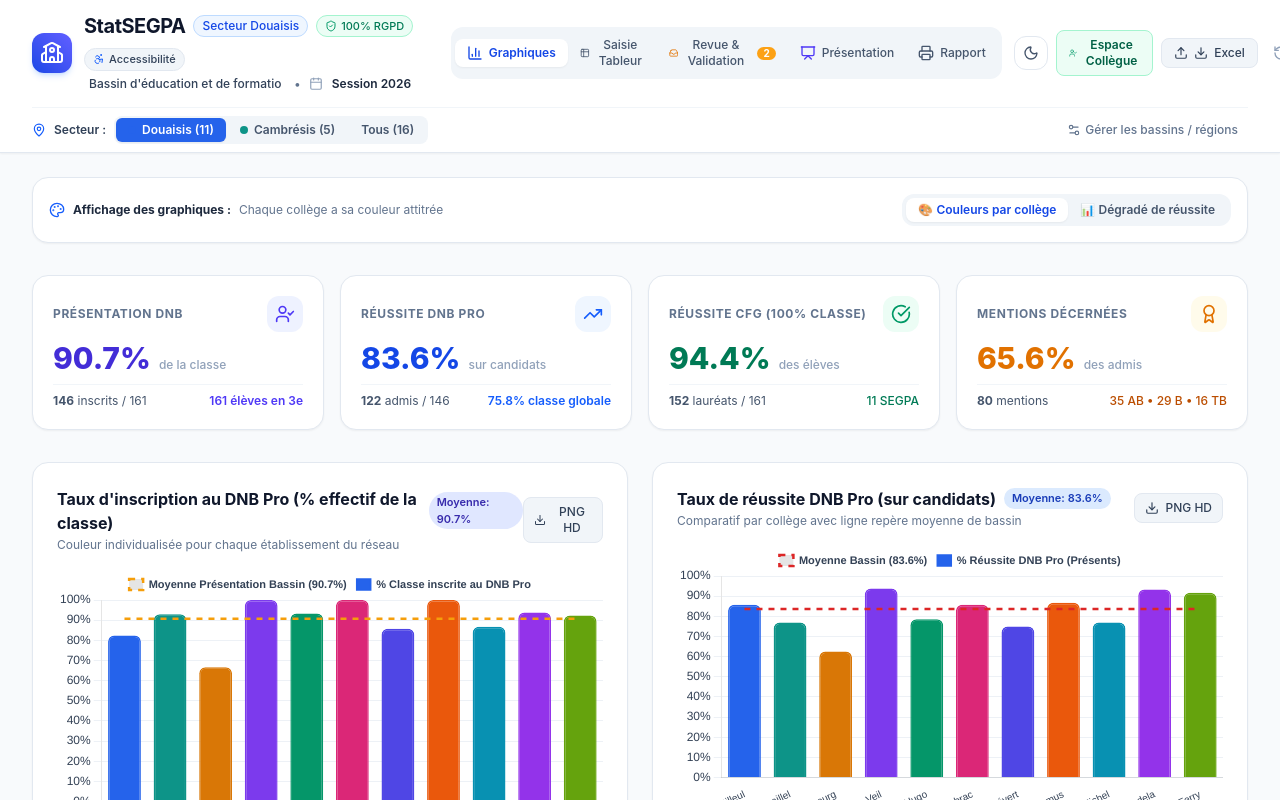
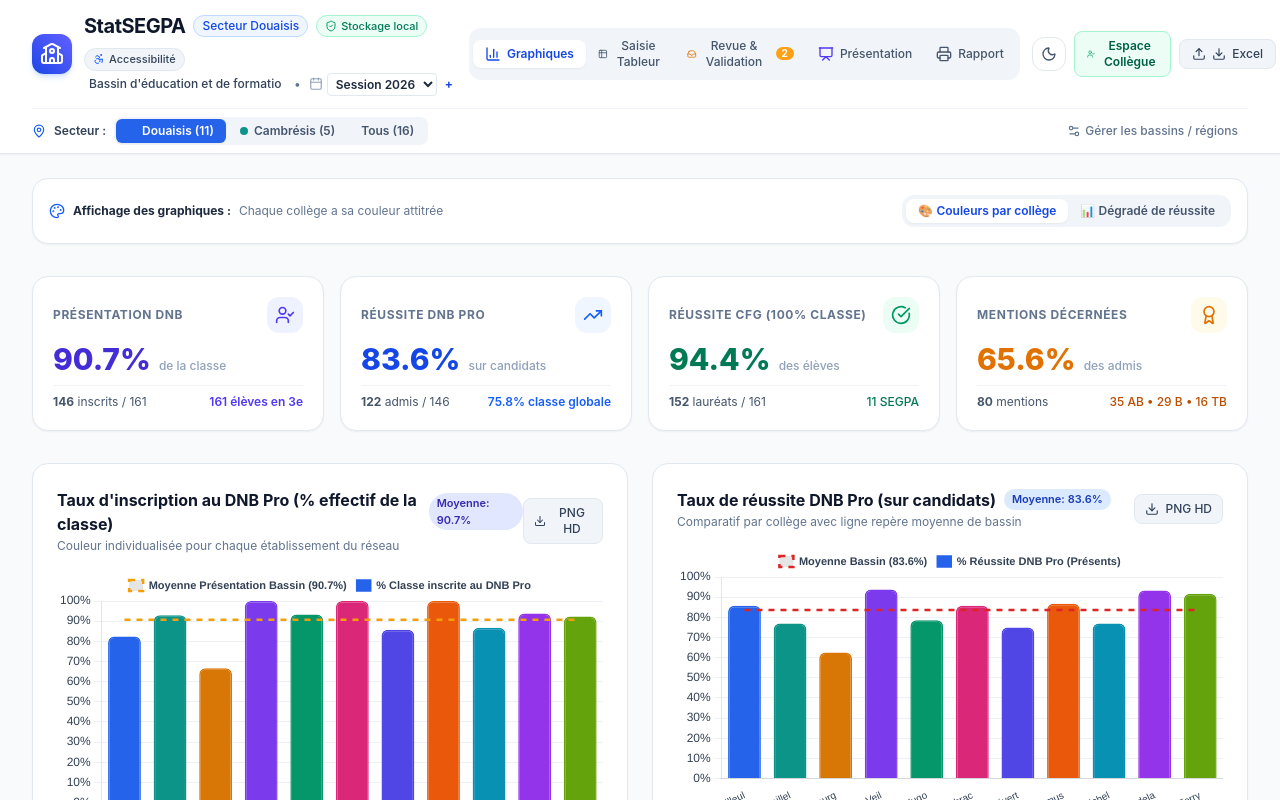
Before and after one commit to gotoo77/segpa_stats, a React (Vite) app: page / in a window 1280 px wide. Shown: the top 800 px of the page. Built offline with nearby package versions, Linux system fonts and the light colour scheme.

Commit message:
feat: separate sessions by year and improve printable report contrast

```diff
--- a/src/App.tsx
+++ b/src/App.tsx
@@ -1,6 +1,6 @@
 import React, { useState, useEffect, useMemo } from 'react';
 import { SessionData, Establishment, ColleagueSubmission, COLLEGE_PALETTE, DEFAULT_REGIONS } from './types';
-import { initialSessionData } from './data/mockData';
+import { initialSessionData, DEFAULT_SESSIONS } from './data/mockData';
 import { Header } from './components/Header';
 import { TableView } from './components/TableView';
 import { DashboardView } from './components/DashboardView';
@@ -14,6 +14,8 @@ import { RegionManageModal } from './components/RegionManageModal';
 import { ShieldCheck, Accessibility } from 'lucide-react';
 
 const STORAGE_KEY = 'statsegpa_session_v1';
+const SESSIONS_KEY = 'statsegpa_sessions_v1';
+const SELECTED_YEAR_KEY = 'statsegpa_selected_year_v1';
 const THEME_KEY = 'statsegpa_theme';
 const BASSIN_KEY = 'statsegpa_bassin_filter';
 
@@ -60,42 +62,55 @@ export const App: React.FC = () => {
     } catch {}
   }, [bassinFilter]);
 
-  // Session
-  const [session, setSession] = useState<SessionData>(() => {
+  // Chaque année possède sa session indépendante. Migration douce depuis l'ancien stockage mono-session.
+  const [sessions, setSessions] = useState<Record<string, SessionData>>(() => {
+    const initial: Record<string, SessionData> = { ...DEFAULT_SESSIONS };
     try {
-      const saved = localStorage.getItem(STORAGE_KEY);
+      const saved = localStorage.getItem(SESSIONS_KEY);
       if (saved) {
         const parsed = JSON.parse(saved);
-        if (parsed && parsed.establishments && parsed.establishments.length > 0) {
-          parsed.establishments = parsed.establishments.map((e: any, idx: number) => ({
-            ...e,
-            bassin: e.bassin || (idx >= 11 ? 'Cambrésis' : 'Douaisis'),
-            effectifClasse: e.effectifClasse ?? e.cfg?.inscrits ?? 14,
-            color: e.color || COLLEGE_PALETTE[idx % COLLEGE_PALETTE.length],
-          }));
-          return parsed;
+        if (parsed && typeof parsed === 'object' && !Array.isArray(parsed)) {
+          for (const [year, data] of Object.entries(parsed)) {
+            const candidate = data as SessionData;
+            if (/^20\d{2}$/.test(year) && candidate && Array.isArray(candidate.establishments)) initial[year] = candidate;
+          }
+        }
+      } else {
+        const old = localStorage.getItem(STORAGE_KEY);
+        if (old) {
+          const candidate: SessionData = JSON.parse(old);
+          if (Array.isArray(candidate?.establishments)) {
+            const year = candidate.year.match(/20\d{2}/)?.[0] || '2026';
+            initial[year] = candidate;
+          }
         }
       }
-    } catch (e) {
-      console.warn('Erreur lors du chargement des données locales:', e);
-    }
-    return initialSessionData;
+    } catch (error) { console.warn('Sessions locales illisibles : retour aux exemples.', error); }
+    return initial;
   });
-
+  const [activeYear, setActiveYear] = useState(() => {
+    try { const saved = localStorage.getItem(SELECTED_YEAR_KEY); if (saved && sessions[saved]) return saved; } catch {}
+    return '2026';
+  });
+  const session = sessions[activeYear] || initialSessionData;
+  const setSession: React.Dispatch<React.SetStateAction<SessionData>> = (value) => {
+    setSessions((prev) => {
+      const current = prev[activeYear] || initialSessionData;
+      const next = typeof value === 'function' ? value(current) : value;
+      return { ...prev, [activeYear]: next };
+    });
+  };
+  useEffect(() => {
+    try { localStorage.setItem(SESSIONS_KEY, JSON.stringify(sessions)); }
+    catch (error) { console.error('Sauvegarde des sessions impossible', error); }
+  }, [sessions]);
+  useEffect(() => { try { localStorage.setItem(SELECTED_YEAR_KEY, activeYear); } catch {} }, [activeYear]);
   const [currentTab, setCurrentTab] = useState<'dashboard' | 'table' | 'review' | 'presentation' | 'print'>('dashboard');
   const [isImportExportOpen, setIsImportExportOpen] = useState(false);
   const [isTeacherFormOpen, setIsTeacherFormOpen] = useState(false);
   const [isRegionManagerOpen, setIsRegionManagerOpen] = useState(false);
   const [editingEstablishment, setEditingEstablishment] = useState<Establishment | null>(null);
 
-  // Sauvegarde automatique dans le LocalStorage
-  useEffect(() => {
-    try {
-      localStorage.setItem(STORAGE_KEY, JSON.stringify(session));
-    } catch (e) {
-      console.error('Erreur lors de la sauvegarde locale:', e);
-    }
-  }, [session]);
 
   // Session filtrée selon le bassin actif (Douaisis, Cambrésis, ou Toute région personnalisée, ou Tous)
   const activeSession = useMemo<SessionData>(() => {
@@ -103,14 +118,36 @@ export const App: React.FC = () => {
     const count = session.establishments.filter((e) => e.bassin === bassinFilter).length;
     return {
       ...session,
-      bassinName: `Bassin ${bassinFilter} (${count} collège${count > 1 ? 's' : ''})`,
+      bassinName: `Bassin d'éducation et de formation SEGPA du ${bassinFilter} (${count} collège${count > 1 ? 's' : ''})`,
       establishments: session.establishments.filter((e) => e.bassin === bassinFilter),
     };
   }, [session, bassinFilter]);
 
+  const handleCreateYear = () => {
+    const value = window.prompt('Année de la nouvelle session (ex. 2027) :');
+    if (value === null) return;
+    const year = value.trim();
+    if (!/^20\d{2}$/.test(year)) { alert('Indiquez une année de quatre chiffres commençant par 20.'); return; }
+    if (sessions[year]) { setActiveYear(year); return; }
+    const newSession: SessionData = {
+      id: `session-${year}`, year: `Session ${year}`, bassinName: session.bassinName,
+      regions: (session.regions || DEFAULT_REGIONS).map((r) => ({ ...r })),
+      establishments: [], submissions: [], notes: 'Nouvelle session à compléter',
+      lastUpdated: new Date().toISOString(),
+    };
+    setSessions((prev) => ({ ...prev, [year]: newSession }));
+    setActiveYear(year);
+    setBassinFilter('all');
+    setCurrentTab('table');
+  };
+
   const handleResetData = () => {
     if (confirm("Voulez-vous recharger l'exemple officiel des collèges du Douaisis et du Cambrésis ?")) {
-      setSession(initialSessionData);
+      setSession(DEFAULT_SESSIONS[activeYear] || {
+        id: `session-${activeYear}`, year: `Session ${activeYear}`, bassinName: session.bassinName,
+        regions: session.regions || DEFAULT_REGIONS, establishments: [], submissions: [],
+        lastUpdated: new Date().toISOString(),
+      });
     }
   };
 
@@ -139,6 +176,10 @@ export const App: React.FC = () => {
         setCurrentTab={setCurrentTab}
         session={session}
         setSession={setSession}
+        availableYears={Object.keys(sessions).sort((x, y) => Number(y) - Number(x))}
+        activeYear={activeYear}
+        onChangeYear={setActiveYear}
+        onCreateYear={handleCreateYear}
         bassinFilter={bassinFilter}
         setBassinFilter={setBassinFilter}
         isDark={isDark}
--- a/src/components/Header.tsx
+++ b/src/components/Header.tsx
@@ -33,6 +33,10 @@ interface HeaderProps {
   onOpenTeacherForm: () => void;
   onOpenRegionManager: () => void;
   onResetData: () => void;
+  availableYears: string[];
+  activeYear: string;
+  onChangeYear: (year: string) => void;
+  onCreateYear: () => void;
 }
 
 export const Header: React.FC<HeaderProps> = ({
@@ -48,6 +52,10 @@ export const Header: React.FC<HeaderProps> = ({
   onOpenTeacherForm,
   onOpenRegionManager,
   onResetData,
+  availableYears,
+  activeYear,
+  onChangeYear,
+  onCreateYear,
 }) => {
   const pendingSubmissions = (session.submissions || []).filter((s) => s.status === 'pending').length;
 
@@ -76,9 +84,9 @@ export const Header: React.FC<HeaderProps> = ({
                 </span>
                 <span className="inline-flex items-center gap-1 text-[11px] px-2 py-0.5 rounded-full bg-emerald-50 dark:bg-emerald-950/70 text-emerald-700 dark:text-emerald-300 font-medium border border-emerald-200 dark:border-emerald-800" title="Données enregistrées localement, sans synchronisation automatique">
                   <ShieldCheck className="w-3 h-3 text-emerald-600 dark:text-emerald-400" aria-hidden="true" />
-                  100% RGPD
+                  Stockage local
                 </span>
-                <span className="inline-flex items-center gap-1 text-[11px] px-2 py-0.5 rounded-full bg-slate-100 dark:bg-slate-800 text-slate-700 dark:text-slate-300 font-medium border border-slate-200 dark:border-slate-700" title="Conforme W3C, RGAA 4.1.2 et WCAG 2.1 AA">
+                <span className="inline-flex items-center gap-1 text-[11px] px-2 py-0.5 rounded-full bg-slate-100 dark:bg-slate-800 text-slate-700 dark:text-slate-300 font-medium border border-slate-200 dark:border-slate-700" title="Accessibilité en cours de vérification">
                   <Accessibility className="w-3 h-3 text-blue-600 dark:text-blue-400" aria-hidden="true" />
                   Accessibilité
                 </span>
@@ -95,14 +103,15 @@ export const Header: React.FC<HeaderProps> = ({
                 <span aria-hidden="true">•</span>
                 <div className="flex items-center gap-1">
                   <Calendar className="w-3.5 h-3.5 text-slate-400" aria-hidden="true" />
-                  <input
-                    type="text"
-                    aria-label="Session d'examen"
-                    value={session.year}
-                    onChange={(e) => setSession({ ...session, year: e.target.value })}
-                    className="font-semibold text-slate-800 dark:text-slate-200 hover:bg-slate-100 dark:hover:bg-slate-800 px-1 py-0.5 rounded transition border border-transparent hover:border-slate-300 dark:hover:border-slate-700 focus:bg-white dark:focus:bg-slate-800 focus:border-blue-400 focus:outline-hidden w-28"
-                    title="Cliquer pour changer la session"
-                  />
+                  <select
+                    aria-label="Choisir une session annuelle"
+                    value={activeYear}
+                    onChange={(e) => onChangeYear(e.target.value)}
+                    className="font-semibold text-slate-800 dark:text-slate-200 bg-white dark:bg-slate-900 border border-slate-200 dark:border-slate-700 rounded px-1 py-0.5"
+                  >
+                    {availableYears.map((year) => <option key={year} value={year}>Session {year}</option>)}
+                  </select>
+                  <button type="button" onClick={onCreateYear} title="Créer une nouvelle session" aria-label="Créer une nouvelle session" className="text-blue-700 dark:text-blue-300 font-bold px-1 rounded hover:bg-blue-50 dark:hover:bg-slate-700">+</button>
                 </div>
               </div>
             </div>
--- a/src/components/PrintReport.tsx
+++ b/src/components/PrintReport.tsx
@@ -75,7 +75,7 @@ export const PrintReport: React.FC<PrintReportProps> = ({ session }) => {
       <div
         className={`p-8 rounded-3xl border shadow-sm space-y-6 print:p-0 print:border-none print:shadow-none print:bg-white print:text-black transition-colors ${
           isPaper
-            ? 'bg-white text-slate-900 border-slate-200'
+            ? 'report-paper bg-white text-slate-900 border-slate-200'
             : 'bg-slate-900 text-slate-100 border-slate-800'
         }`}
       >
--- a/src/data/mockData.ts
+++ b/src/data/mockData.ts
@@ -22,14 +22,14 @@ const BASE_ESTABLISHMENTS_CONFIG = [
 ];
 
 // =============================================================================
-// 1. SESSION 2026 (SESSION OFFICIELLE EN COURS)
+// 1. SESSION 2026 (DONNÉES D'EXEMPLE FICTIVES)
 // =============================================================================
 export const session2026: SessionData = {
   id: 'session-2026',
   year: 'Session 2026',
   bassinName: "Bassin d'éducation et de formation SEGPA du Douaisis",
   regions: DEFAULT_REGIONS,
-  notes: 'Session 2026 : Résultats officiels consolidés du Douaisis et Cambrésis.',
+  notes: 'Données fictives de démonstration : ne pas présenter comme résultats officiels.',
   lastUpdated: new Date().toISOString(),
   submissions: [
     {
--- a/src/index.css
+++ b/src/index.css
@@ -35,3 +35,13 @@
     color: black !important;
   }
 }
+
+/* L'aperçu papier garde une encre lisible, indépendamment du thème global. */
+.report-paper { color-scheme: light; }
+.report-paper table tbody tr { color: #0f172a; }
+.report-paper table thead { color: #0f172a; }
+.report-paper table tfoot { color: #020617; }
+@media print {
+  .report-paper { background: #fff !important; color: #0f172a !important; }
+  .report-paper * { color: #0f172a !important; }
+}
```
